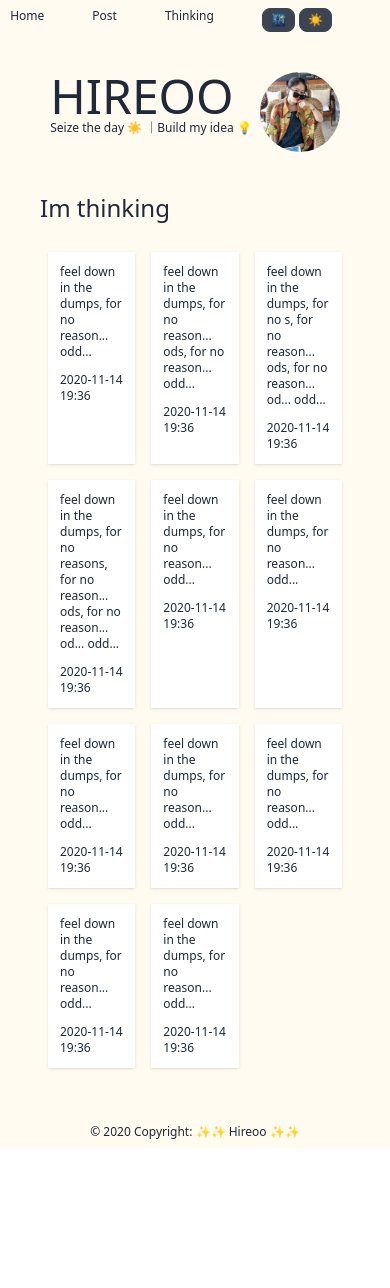
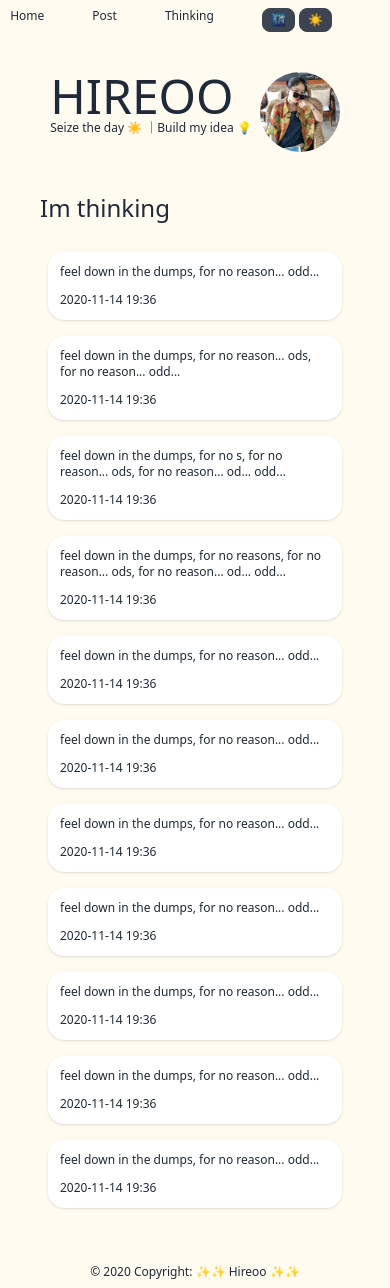
Before and after one commit to lyquita/blogv3, a Next.js app: page /thinkings in a window 390 px wide. Before the commit the page ends 1148 px from the top, so only its background shows below. Built offline with nearby package versions, Linux system fonts and the light colour scheme.

Commit message:
fix style

```diff
--- a/components/thingkings.tsx
+++ b/components/thingkings.tsx
@@ -4,35 +4,35 @@ const Thinkings = () => {
   return (
     <div className="dark:text-[#DCA54C]">
       <h1 className="my-5 text-2xl ">Im thinking</h1>
-      <div className="grid grid-cols-3">
-        <div className="bg-white p-3 m-2 shadow">
-          <p className="mb-3 lg:text-base">
+      <div className="grid grid-cols-1 sm:grid-cols-3">
+        <div className="bg-white p-3 m-2 card shadow" >
+          <p className="mb-3 lg:text-base ">
             feel down in the dumps, for no reason... odd...
           </p>
           <p>2020-11-14 19:36</p>
         </div>
-        <div className="bg-white p-3 m-2 shadow">
+        <div className="bg-white p-3 m-2 card shadow">
           <p className="mb-3 lg:text-base">
             feel down in the dumps, for no reason... ods, for no reason...
             odd...
           </p>
           <p>2020-11-14 19:36</p>
         </div>
-        <div className="bg-white p-3 m-2 shadow">
+        <div className="bg-white p-3 m-2 card shadow">
           <p className="mb-3 lg:text-base">
             feel down in the dumps, for no s, for no reason... ods, for no
             reason... od... odd...
           </p>
           <p>2020-11-14 19:36</p>
         </div>
-        <div className="bg-white p-3 m-2 shadow">
+        <div className="bg-white p-3 m-2 card shadow">
           <p className="mb-3 lg:text-base">
             feel down in the dumps, for no reasons, for no reason... ods, for no
             reason... od... odd...
           </p>
           <p>2020-11-14 19:36</p>
         </div>
-        <div className="bg-white p-3 m-2 shadow">
+        <div className="bg-white p-3 m-2 card shadow">
           <p className="mb-3 lg:text-base">
             feel down in the dumps, for no reason... odd...
           </p>
--- a/pages/facts.tsx
+++ b/pages/facts.tsx
@@ -5,6 +5,9 @@ import Avatar from "../assets/image/avatar.jpeg";
 const FactsPage = () => {
 
     return(
+      <div className="dark:text-[#DCA54C]">
+
+
         <Layout>
                     <div className="flex my-10 justify-center">
           <div className="mr-2">
@@ -63,6 +66,8 @@ const FactsPage = () => {
         © 2020 Copyright: ✨✨ Hireoo ✨✨
         </footer>
         </Layout>
+      </div>
+
     )
 }
 
--- a/pages/thinkings/index.tsx
+++ b/pages/thinkings/index.tsx
@@ -23,66 +23,66 @@ const Thinking = () => {
       </div>
       <main>
       <h1 className="my-5 text-2xl ">Im thinking</h1>
-      <div className="grid grid-cols-3">
-        <div className="bg-white p-3 m-2 shadow">
+      <div className="grid grid-cols-1 sm:grid-cols-3">
+        <div className="bg-white p-3 m-2 shadow card">
           <p className="mb-3 lg:text-base">
             feel down in the dumps, for no reason... odd...
           </p>
           <p>2020-11-14 19:36</p>
         </div>
-        <div className="bg-white p-3 m-2 shadow">
+        <div className="bg-white p-3 m-2 shadow card">
           <p className="mb-3 lg:text-base">
             feel down in the dumps, for no reason... ods, for no reason...
             odd...
           </p>
           <p>2020-11-14 19:36</p>
         </div>
-        <div className="bg-white p-3 m-2 shadow">
+        <div className="bg-white p-3 m-2 shadow card">
           <p className="mb-3 lg:text-base">
             feel down in the dumps, for no s, for no reason... ods, for no
             reason... od... odd...
           </p>
           <p>2020-11-14 19:36</p>
         </div>
-        <div className="bg-white p-3 m-2 shadow">
+        <div className="bg-white p-3 m-2 shadow card">
           <p className="mb-3 lg:text-base">
             feel down in the dumps, for no reasons, for no reason... ods, for no
             reason... od... odd...
           </p>
           <p>2020-11-14 19:36</p>
         </div>
-        <div className="bg-white p-3 m-2 shadow">
+        <div className="bg-white p-3 m-2 shadow card">
           <p className="mb-3 lg:text-base">
             feel down in the dumps, for no reason... odd...
           </p>
           <p>2020-11-14 19:36</p>
         </div>
-        <div className="bg-white p-3 m-2 shadow">
+        <div className="bg-white p-3 m-2 shadow card">
           <p className="mb-3 lg:text-base">
             feel down in the dumps, for no reason... odd...
           </p>
           <p>2020-11-14 19:36</p>
-        </div> <div className="bg-white p-3 m-2 shadow">
+        </div> <div className="bg-white p-3 m-2 shadow card">
           <p className="mb-3 lg:text-base">
             feel down in the dumps, for no reason... odd...
           </p>
           <p>2020-11-14 19:36</p>
-        </div> <div className="bg-white p-3 m-2 shadow">
+        </div> <div className="bg-white p-3 m-2 shadow card">
           <p className="mb-3 lg:text-base">
             feel down in the dumps, for no reason... odd...
           </p>
           <p>2020-11-14 19:36</p>
-        </div> <div className="bg-white p-3 m-2 shadow">
+        </div> <div className="bg-white p-3 m-2 shadow card">
           <p className="mb-3 lg:text-base">
             feel down in the dumps, for no reason... odd...
           </p>
           <p>2020-11-14 19:36</p>
-        </div> <div className="bg-white p-3 m-2 shadow">
+        </div> <div className="bg-white p-3 m-2 shadow card">
           <p className="mb-3 lg:text-base">
             feel down in the dumps, for no reason... odd...
           </p>
           <p>2020-11-14 19:36</p>
-        </div> <div className="bg-white p-3 m-2 shadow">
+        </div> <div className="bg-white p-3 m-2 shadow card">
           <p className="mb-3 lg:text-base">
             feel down in the dumps, for no reason... odd...
           </p>
```
Also changed, not shown: 1 other file (tests, documents, lock files or other folders).
